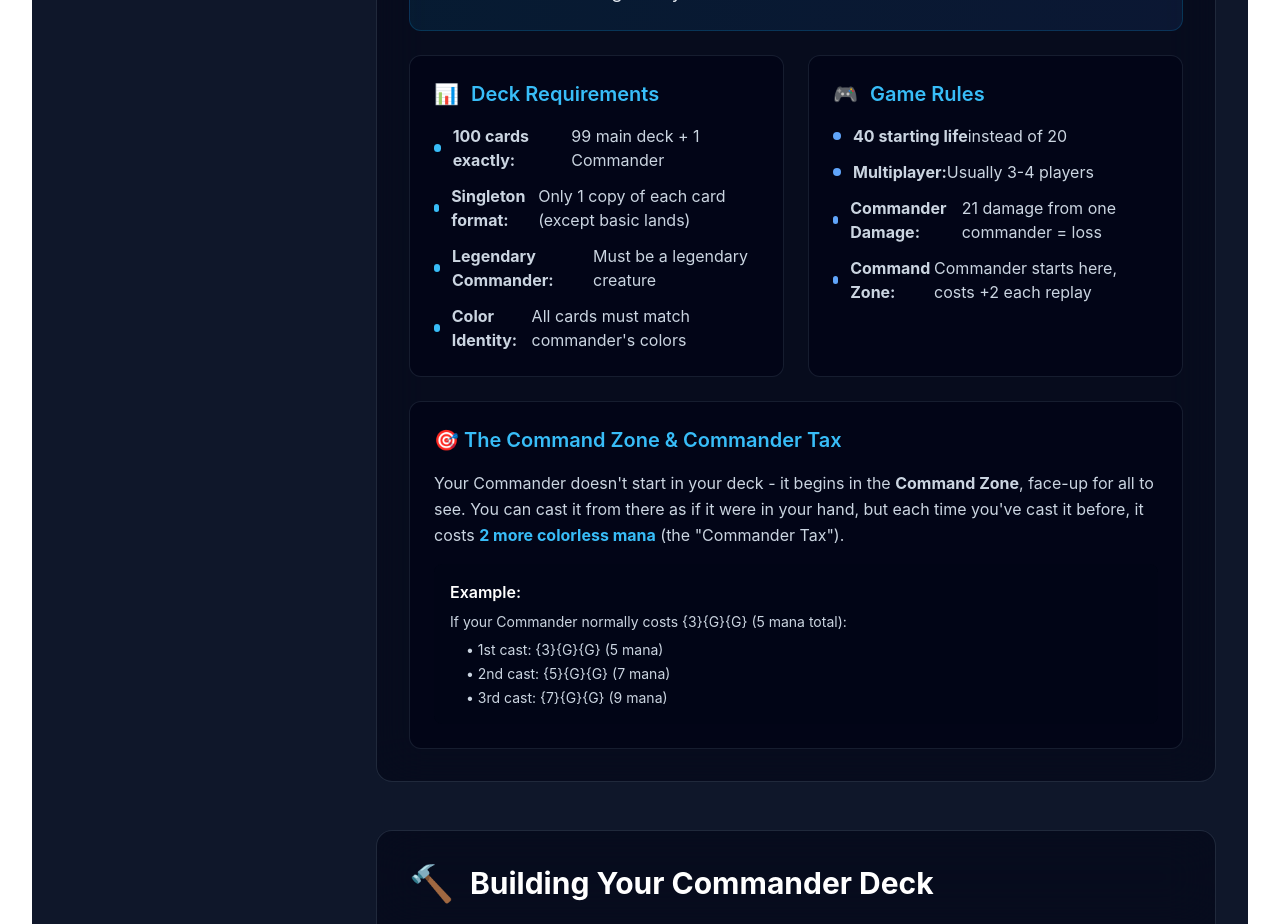
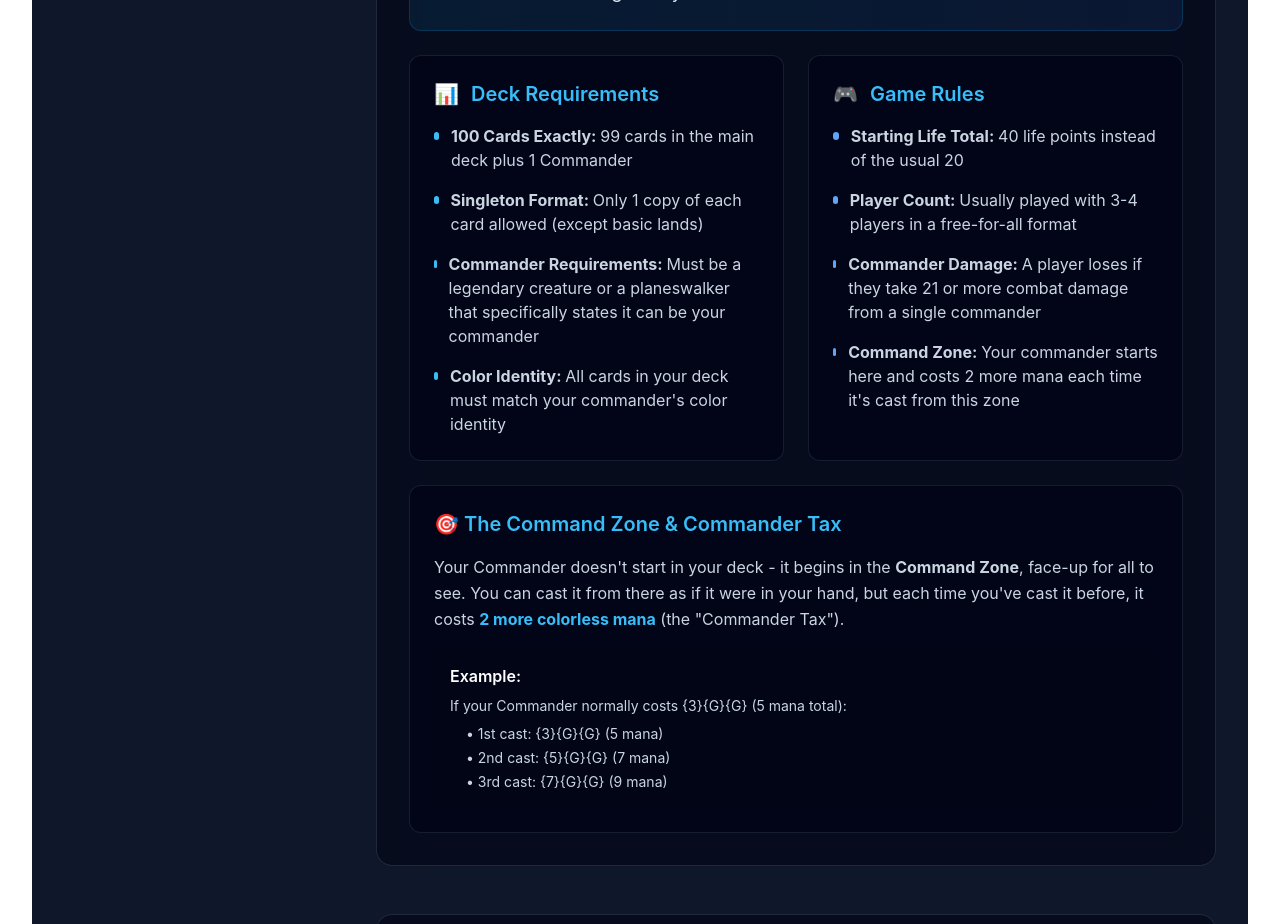
Before and after one commit to mastanley13/MTGDeck, a React (Vite) app: page /how-to-play in a window 1280 px wide. Shown: the part 2100-3024 px from the top of the page. Built offline with nearby package versions, Linux system fonts and the light colour scheme; no server answers.

Commit message:
AI edits and Validation Updates

```diff
--- a/package.json
+++ b/package.json
@@ -27,6 +27,7 @@
     "react-dnd-html5-backend": "^16.0.1",
     "react-dom": "^18.2.0",
     "react-router-dom": "^6.20.0",
+    "react-toastify": "^11.0.5",
     "recharts": "^2.15.3",
     "tailwindcss": "^3.3.5"
   },
--- a/src/App.jsx
+++ b/src/App.jsx
@@ -1,5 +1,6 @@
 import React from 'react';
 import { BrowserRouter as Router, Routes, Route } from 'react-router-dom';
+import { ToastContainer } from 'react-toastify';
 import './App.css';
 import HomePage from './pages/HomePage.jsx';
 import DeckBuilderPage from './pages/DeckBuilder.jsx';
@@ -74,6 +75,18 @@ function App() {
                   </div>
                 </div>
               </footer>
+              <ToastContainer
+                position="bottom-right"
+                autoClose={3000}
+                hideProgressBar={false}
+                newestOnTop
+                closeOnClick
+                rtl={false}
+                pauseOnFocusLoss
+                draggable
+                pauseOnHover
+                theme="dark"
+              />
             </div>
           </Router>
         </DeckProvider>
--- a/src/main.jsx
+++ b/src/main.jsx
@@ -2,6 +2,7 @@ import React from 'react'
 import ReactDOM from 'react-dom/client'
 import App from './App.jsx'
 import './index.css'
+import 'react-toastify/dist/ReactToastify.css'
 
 ReactDOM.createRoot(document.getElementById('root')).render(
   <React.StrictMode>
--- a/src/pages/HowToPlayPage.jsx
+++ b/src/pages/HowToPlayPage.jsx
@@ -1,9 +1,10 @@
-import React, { useState, useEffect } from 'react';
+import React, { useState, useEffect, useRef } from 'react';
 import { Link } from 'react-router-dom';
 
 const HowToPlayPage = () => {
   const [activeSection, setActiveSection] = useState('basics');
   const [expandedSections, setExpandedSections] = useState({});
+  const observerRef = useRef(null);
 
   const toggleSection = (section) => {
     setExpandedSections(prev => ({
@@ -18,7 +19,35 @@ const HowToPlayPage = () => {
       ...prev,
       [activeSection]: true
     }));
-  }, [activeSection]);
+
+    // Set up intersection observer for section highlighting
+    const options = {
+      root: null,
+      rootMargin: '-20% 0px -75% 0px', // Adjust these values to control when sections become "active"
+      threshold: 0
+    };
+
+    const callback = (entries) => {
+      entries.forEach(entry => {
+        if (entry.isIntersecting) {
+          setActiveSection(entry.target.id);
+        }
+      });
+    };
+
+    observerRef.current = new IntersectionObserver(callback, options);
+
+    // Observe all section elements
+    document.querySelectorAll('section[id]').forEach(section => {
+      observerRef.current.observe(section);
+    });
+
+    return () => {
+      if (observerRef.current) {
+        observerRef.current.disconnect();
+      }
+    };
+  }, []);
 
   const sections = [
     { id: 'basics', title: 'Magic Basics', icon: '🎲' },
@@ -238,22 +267,22 @@ const HowToPlayPage = () => {
                         <span className="mr-3">📊</span>
                         Deck Requirements
                       </h3>
-                      <ul className="space-y-3 text-slate-300">
-                        <li className="flex items-center">
-                          <span className="w-2 h-2 bg-primary-400 rounded-full mr-3"></span>
-                          <strong>100 cards exactly:</strong> 99 main deck + 1 Commander
+                      <ul className="space-y-4 text-slate-300">
+                        <li className="flex items-start">
+                          <span className="w-2 h-2 bg-primary-400 rounded-full mr-3 mt-2"></span>
+                          <span><strong>100 Cards Exactly: </strong>99 cards in the main deck plus 1 Commander</span>
                         </li>
-                        <li className="flex items-center">
-                          <span className="w-2 h-2 bg-primary-400 rounded-full mr-3"></span>
-                          <strong>Singleton format:</strong> Only 1 copy of each card (except basic lands)
+                        <li className="flex items-start">
+                          <span className="w-2 h-2 bg-primary-400 rounded-full mr-3 mt-2"></span>
+                          <span><strong>Singleton Format: </strong>Only 1 copy of each card allowed (except basic lands)</span>
                         </li>
-                        <li className="flex items-center">
-                          <span className="w-2 h-2 bg-primary-400 rounded-full mr-3"></span>
-                          <strong>Legendary Commander:</strong> Must be a legendary creature
+                        <li className="flex items-start">
+                          <span className="w-2 h-2 bg-primary-400 rounded-full mr-3 mt-2"></span>
+                          <span><strong>Commander Requirements: </strong>Must be a legendary creature or a planeswalker that specifically states it can be your commander</span>
                         </li>
-                        <li className="flex items-center">
-                          <span className="w-2 h-2 bg-primary-400 rounded-full mr-3"></span>
-                          <strong>Color Identity:</strong> All cards must match commander's colors
+                        <li className="flex items-start">
+                          <span className="w-2 h-2 bg-primary-400 rounded-full mr-3 mt-2"></span>
+                          <span><strong>Color Identity: </strong>All cards in your deck must match your commander's color identity</span>
                         </li>
                       </ul>
                     </div>
@@ -263,22 +292,22 @@ const HowToPlayPage = () => {
                         <span className="mr-3">🎮</span>
                         Game Rules
                       </h3>
-                      <ul className="space-y-3 text-slate-300">
-                        <li className="flex items-center">
-                          <span className="w-2 h-2 bg-blue-400 rounded-full mr-3"></span>
-                          <strong>40 starting life</strong> instead of 20
+                      <ul className="space-y-4 text-slate-300">
+                        <li className="flex items-start">
+                          <span className="w-2 h-2 bg-blue-400 rounded-full mr-3 mt-2"></span>
+                          <span><strong>Starting Life Total: </strong>40 life points instead of the usual 20</span>
                         </li>
-                        <li className="flex items-center">
-                          <span className="w-2 h-2 bg-blue-400 rounded-full mr-3"></span>
-                          <strong>Multiplayer:</strong> Usually 3-4 players
+                        <li className="flex items-start">
+                          <span className="w-2 h-2 bg-blue-400 rounded-full mr-3 mt-2"></span>
+                          <span><strong>Player Count: </strong>Usually played with 3-4 players in a free-for-all format</span>
                         </li>
-                        <li className="flex items-center">
-                          <span className="w-2 h-2 bg-blue-400 rounded-full mr-3"></span>
-                          <strong>Commander Damage:</strong> 21 damage from one commander = loss
+                        <li className="flex items-start">
+                          <span className="w-2 h-2 bg-blue-400 rounded-full mr-3 mt-2"></span>
+                          <span><strong>Commander Damage: </strong>A player loses if they take 21 or more combat damage from a single commander</span>
                         </li>
-                        <li className="flex items-center">
-                          <span className="w-2 h-2 bg-blue-400 rounded-full mr-3"></span>
-                          <strong>Command Zone:</strong> Commander starts here, costs +2 each replay
+                        <li className="flex items-start">
+                          <span className="w-2 h-2 bg-blue-400 rounded-full mr-3 mt-2"></span>
+                          <span><strong>Command Zone: </strong>Your commander starts here and costs 2 more mana each time it's cast from this zone</span>
                         </li>
                       </ul>
                     </div>
--- a/src/pages/TutorAiPage.jsx
+++ b/src/pages/TutorAiPage.jsx
@@ -4,6 +4,8 @@ import { useAuth } from '../context/AuthContext';
 import CardDetailModal from '../components/ui/CardDetailModal';
 import { parseManaSymbols } from '../utils/manaSymbols';
 import GameChangerTooltip from '../components/ui/GameChangerTooltip';
+import { validateCardForCommander } from '../utils/deckValidator';
+import { toast } from 'react-toastify';
 
 const CheckIcon = (props) => (
   <svg xmlns="http://www.w3.org/2000/svg" viewBox="0 0 20 20" fill="currentColor" {...props}>
@@ -137,7 +139,7 @@ const TutorAiPage = () => {
           'Authorization': `Bearer ${OPENAI_API_KEY}`,
         },
         body: JSON.stringify({
-          model: 'gpt-3.5-turbo',
+          model: 'gpt-4',
           messages: [{ role: 'user', content: prompt }],
           temperature: 0.7,
           max_tokens: 3000,
@@ -169,6 +171,18 @@ const TutorAiPage = () => {
           parsedAiSuggestions.map(async (cardStub) => {
             const fullCardData = await fetchScryfallImage(cardStub.name);
             if (fullCardData) {
+              // Validate card against commander's color identity
+              if (savedDecks && selectedDeckId) {
+                const selectedDeck = savedDecks.find(deck => deck.id === selectedDeckId);
+                if (selectedDeck && selectedDeck.commander) {
+                  const validation = validateCardForCommander(fullCardData, selectedDeck.commander);
+                  if (!validation.valid) {
+                    console.warn(`Skipping ${fullCardData.name}: ${validation.message}`);
+                    return null;
+                  }
+                }
+              }
+
               return {
                 ...cardStub,
                 ...fullCardData,
@@ -178,15 +192,18 @@ const TutorAiPage = () => {
                 type: cardStub.type || fullCardData.type_line,
               };
             }
-            return {
-              ...cardStub,
-              name: cardStub.name,
-              imageUrl: null,
-              description: cardStub.description || "No Scryfall data found for this card, AI reason provided."
-            };
+            return null;
           })
         );
-        setSuggestedCards(suggestionsWithFullData);
+
+        // Filter out null entries (invalid cards) and remove duplicates by name
+        const validSuggestions = suggestionsWithFullData
+          .filter(card => card !== null)
+          .filter((card, index, self) =>
+            index === self.findIndex((c) => c.name === card.name)
+          );
+
+        setSuggestedCards(validSuggestions);
       } else {
         setError('Received no response content from AI.');
       }
@@ -219,12 +236,34 @@ const TutorAiPage = () => {
   };
 
   const handleAddCardToDeck = (deckId) => {
-    if (selectedCardForAdding) {
-      addCard(selectedCardForAdding);
-      const targetDeckName = deckId === 'current' ? currentDeckName : savedDecks.find(d => d.id === deckId)?.name;
-      alert(`${selectedCardForAdding.name} added to ${targetDeckName || 'current deck'}.`);
-      handleCloseDeckModal();
+    if (!selectedCardForAdding) return;
+
+    // Get the target deck
+    const targetDeck = savedDecks.find(deck => deck.id === deckId);
+    if (!targetDeck || !targetDeck.commander) {
+      toast.error('Please select a valid deck with a commander.');
+      return;
     }
+
+    // Validate the card against the commander's color identity
+    const validation = validateCardForCommander(selectedCardForAdding, targetDeck.commander);
+    if (!validation.valid) {
+      toast.error(validation.message);
+      return;
+    }
+
+    // Check for duplicates (except basic lands)
+    const isBasicLand = selectedCardForAdding.type_line?.toLowerCase().includes('basic land');
+    const existingCard = targetDeck.cards.find(c => c.name === selectedCardForAdding.name);
+    if (existingCard && !isBasicLand) {
+      toast.warning('This card is already in your deck (Commander decks can only have one copy of each card except basic lands).');
+      return;
+    }
+
+    // Add the card to the deck
+    addCard(selectedCardForAdding, deckId);
+    toast.success(`Added ${selectedCardForAdding.name} to ${targetDeck.name}`);
+    handleCloseDeckModal();
   };
 
   return (
```
Also changed, not shown: src/components/ui/CardDetailModal.jsx (+34 -55 lines), 1 other file (tests, documents, lock files or other folders).
